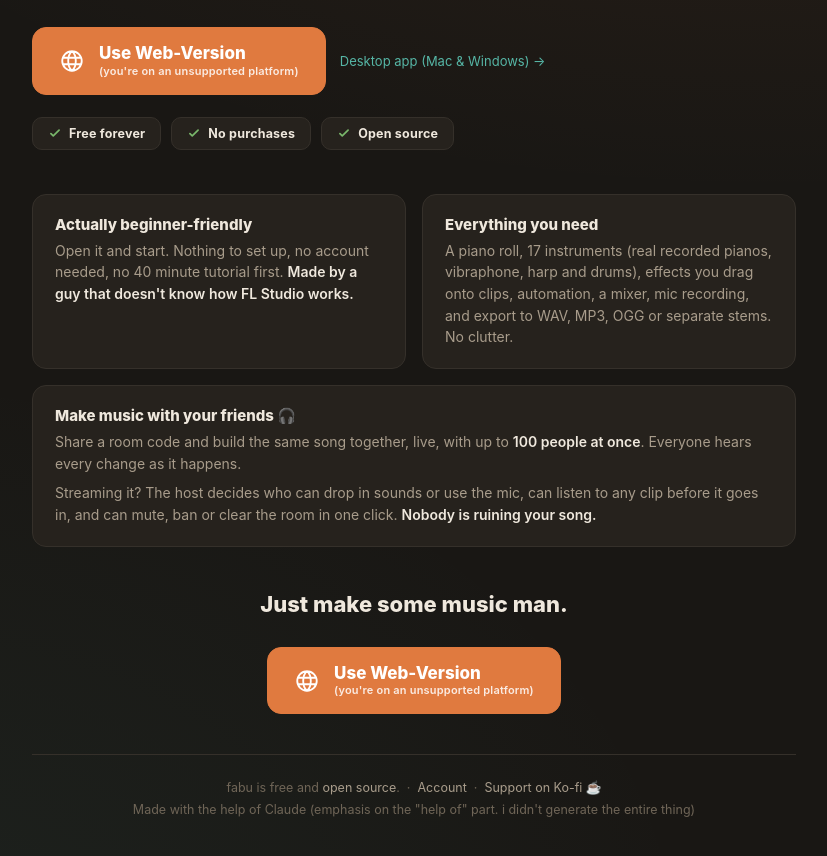
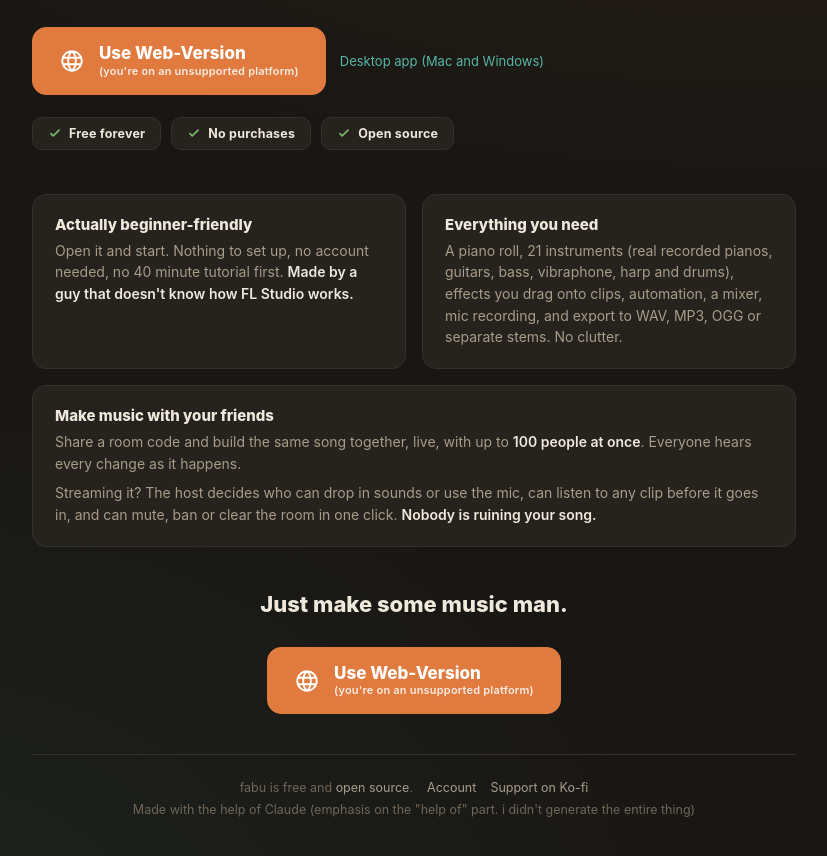
Before and after one commit to rquw/fabu, an Electron app: page docs/index.html in a window 1280 px wide. Shown: the part 290-1146 px from the top of the page, without its empty margins (226-1053 px from the left). Drawn offline with Linux system fonts and the light colour scheme.

Commit message:
website text

```diff
--- a/docs/index.html
+++ b/docs/index.html
@@ -88,7 +88,7 @@
       <svg id="dlIcon" viewBox="0 0 24 24"><path d="M12 2v14m0 0l-5-5m5 5l5-5M4 20h16" fill="none" stroke="currentColor" stroke-width="2" stroke-linecap="round" stroke-linejoin="round"/></svg>
       <span><span class="big" id="dlText">Free download</span><span class="sub" id="dlSub">for your computer</span></span>
     </a>
-    <div class="dl-alt" id="dlAlt"><a href="https://github.com/rquw/fabu/releases/latest">All downloads →</a></div>
+    <div class="dl-alt" id="dlAlt"><a href="https://github.com/rquw/fabu/releases/latest">All downloads</a></div>
   </div>
   <div id="firstRun"></div>
 
@@ -105,10 +105,10 @@
     </div>
     <div class="card">
       <h3>Everything you need</h3>
-      <p>A piano roll, 17 instruments (real recorded pianos, vibraphone, harp and drums), effects you drag onto clips, automation, a mixer, mic recording, and export to WAV, MP3, OGG or separate stems. No clutter.</p>
+      <p>A piano roll, 21 instruments (real recorded pianos, guitars, bass, vibraphone, harp and drums), effects you drag onto clips, automation, a mixer, mic recording, and export to WAV, MP3, OGG or separate stems. No clutter.</p>
     </div>
     <div class="card wide">
-      <h3>Make music with your friends 🎧</h3>
+      <h3>Make music with your friends</h3>
       <p>Share a room code and build the same song together, live, with up to <span class="em">100 people at once</span>. Everyone hears every change as it happens.</p>
       <p style="margin-top:8px">Streaming it? The host decides who can drop in sounds or use the mic, can listen to any clip before it goes in, and can mute, ban or clear the room in one click. <span class="em">Nobody is ruining your song.</span></p>
     </div>
@@ -124,7 +124,7 @@
   </div>
 
   <footer>
-    <div>fabu is free and <a href="https://github.com/rquw/fabu">open source</a>. &nbsp;·&nbsp; <a href="account.html">Account</a> &nbsp;·&nbsp; <a href="https://ko-fi.com/fabioss">Support on Ko-fi ☕</a></div>
+    <div>fabu is free and <a href="https://github.com/rquw/fabu">open source</a>. &nbsp;&nbsp; <a href="account.html">Account</a> &nbsp;&nbsp; <a href="https://ko-fi.com/fabioss">Support on Ko-fi</a></div>
     <div>Made with the help of Claude (emphasis on the "help of" part. i didn't generate the entire thing)</div>
   </footer>
 </div>
@@ -156,7 +156,7 @@
     });
   }
 
-  var ALL_DL = '<a href="' + RELEASES + '">All downloads →</a>';
+  var ALL_DL = '<a href="' + RELEASES + '">All downloads</a>';
 
   var firstRun = document.getElementById('firstRun');
 
@@ -164,15 +164,15 @@
   if (isWin) {
     setBtns(RELEASES, 'Download for Windows', '', ICON_WIN);
     document.getElementById('dlAlt').innerHTML = ALL_DL;
-    firstRun.innerHTML = 'First time only: Windows may warn it’s from an unknown publisher. Click <b>More info</b> → <b>Run anyway</b>. After that, fabu updates itself.';
+    firstRun.innerHTML = 'First time only: Windows may warn it’s from an unknown publisher. Click <b>More info</b>, then <b>Run anyway</b>. After that, fabu updates itself.';
   } else if (isMac) {
     setBtns(RELEASES, 'Download for Mac', '', ICON_APPLE);
     document.getElementById('dlAlt').innerHTML = ALL_DL;
-    firstRun.innerHTML = 'First time only: macOS will say the developer can’t be verified. <b>Right-click the fabu app → Open → Open</b> (or Open Anyway in System Settings › Privacy &amp; Security). You only do this once, and updates after that are seamless.';
+    firstRun.innerHTML = 'macOS will say the developer can’t be verified when opening for the first time. Open the fabu app after installing, click <b>Cancel</b> (not Move to Trash), go into <b>Privacy &amp; Security</b> in Settings, scroll down and you should see an allow button for fabu. Then open it again. You only have to do this once!';
   } else {
     // iPhone / iPad / Android / Linux / anything else: no installer, use the web app
     setBtns(WEB, 'Use Web-Version', "(you're on an unsupported platform)", ICON_WEB);
-    document.getElementById('dlAlt').innerHTML = '<a href="' + RELEASES + '">Desktop app (Mac &amp; Windows) →</a>';
+    document.getElementById('dlAlt').innerHTML = '<a href="' + RELEASES + '">Desktop app (Mac and Windows)</a>';
   }
 
   // fill in the exact installer link from the latest release
```
